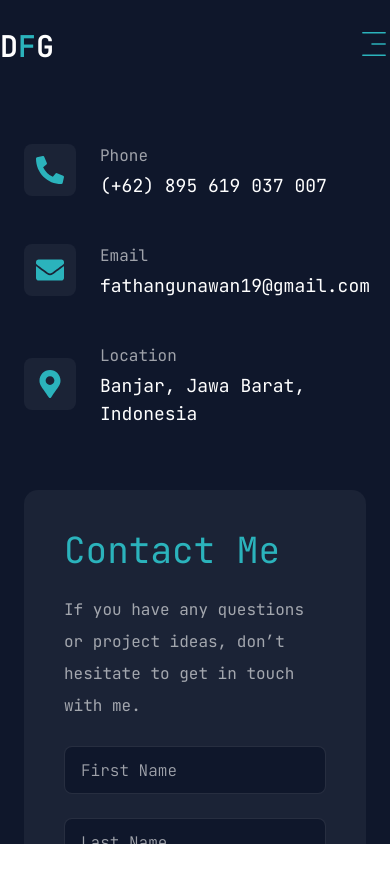
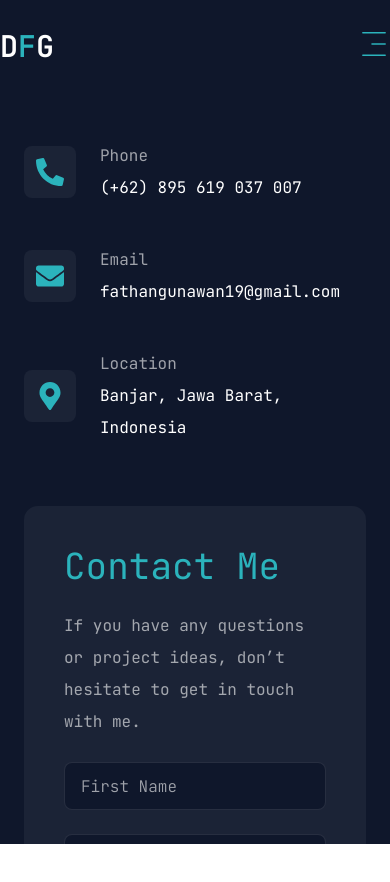
Before and after one commit to Dhnth/PortfolioDhanis, a Next.js app: page /contact in a window 390 px wide. Shown: the top 882 px of the page. Built offline with nearby package versions, Linux system fonts and the light colour scheme.

Commit message:
ubah text email lebih kecil

```diff
--- a/app/contact/page.jsx
+++ b/app/contact/page.jsx
@@ -114,7 +114,7 @@
                   </div>
                   <div className="flex-1">
                     <p className="text-white/60">{item.title}</p>
-                    <h3 className="text-lg md:text-xl">{item.description}</h3>
+                    <h3 className="text-md md:text-xl">{item.description}</h3>
                   </div>
                 </li>
               })}
```
